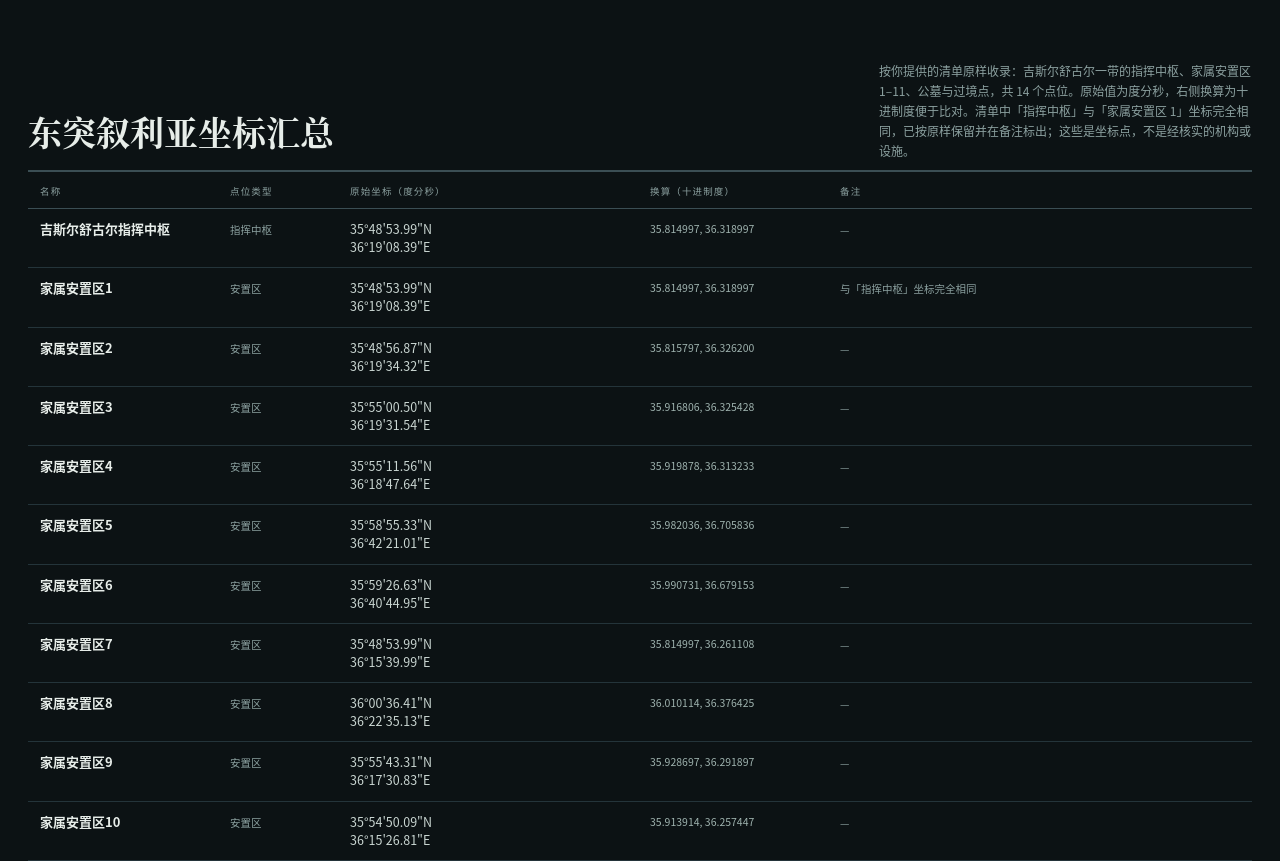
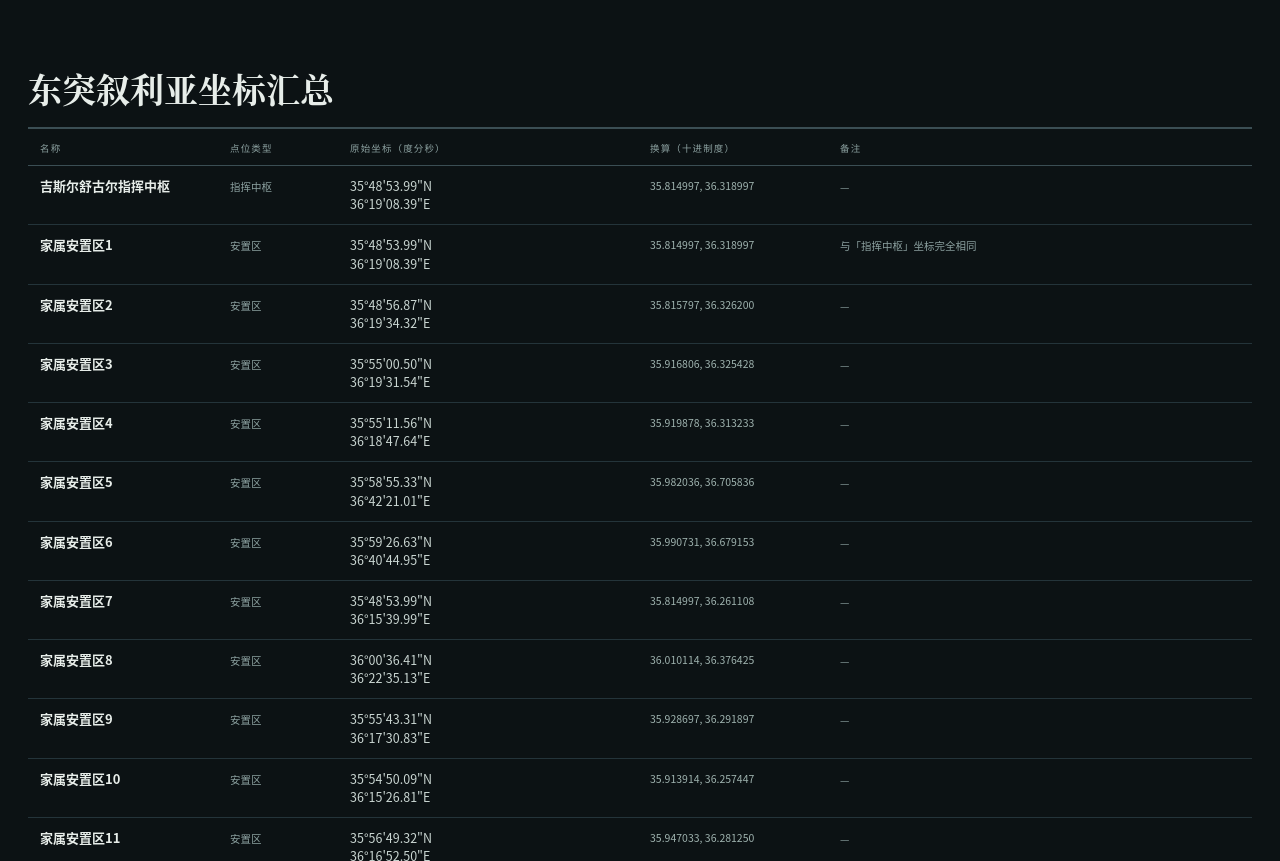
Before and after one commit to adolfwoo1997-hash/uyghur-organizations-atlas, a plain HTML site: page index.html in a window 1280 px wide. Shown: the part 5439-6300 px from the top of the page. Drawn offline with Linux system fonts and the light colour scheme.

Commit message:
叙利亚表头去掉说明段落

```diff
--- a/index.html
+++ b/index.html
@@ -254,7 +254,6 @@ footer li{padding:4px 0;border-bottom:1px solid rgba(231,237,233,.09);font-size:
     <section class="ledger" id="syria-sec" aria-label="东突叙利亚坐标汇总">
       <div class="ledger-head">
         <h2>东突叙利亚坐标汇总</h2>
-        <p>按你提供的清单原样收录：吉斯尔舒古尔一带的指挥中枢、家属安置区 1–11、公墓与过境点，共 14 个点位。原始值为度分秒，右侧换算为十进制度便于比对。清单中「指挥中枢」与「家属安置区 1」坐标完全相同，已按原样保留并在备注标出；这些是坐标点，不是经核实的机构或设施。</p>
       </div>
       <div class="table-scroll">
         <table>
```
